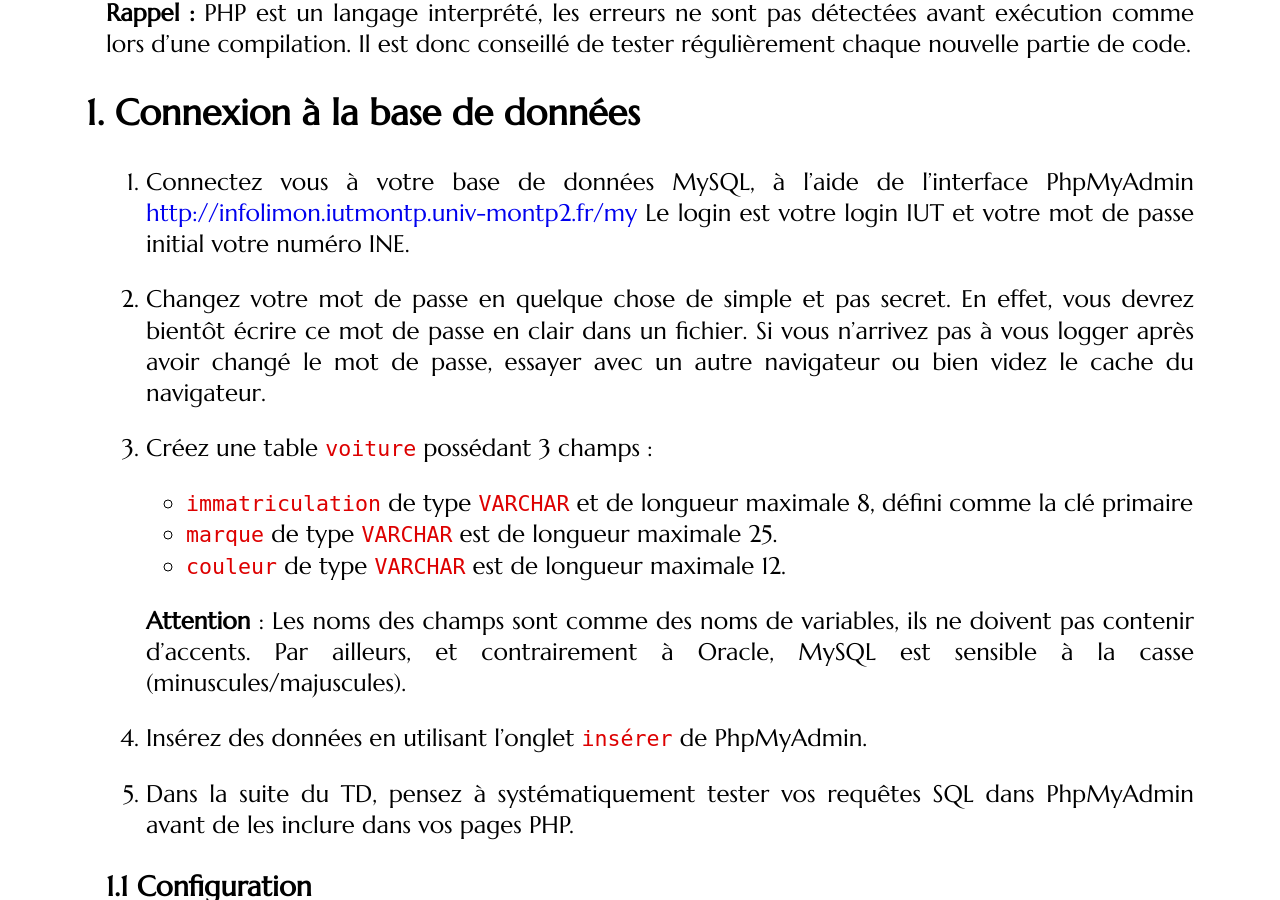
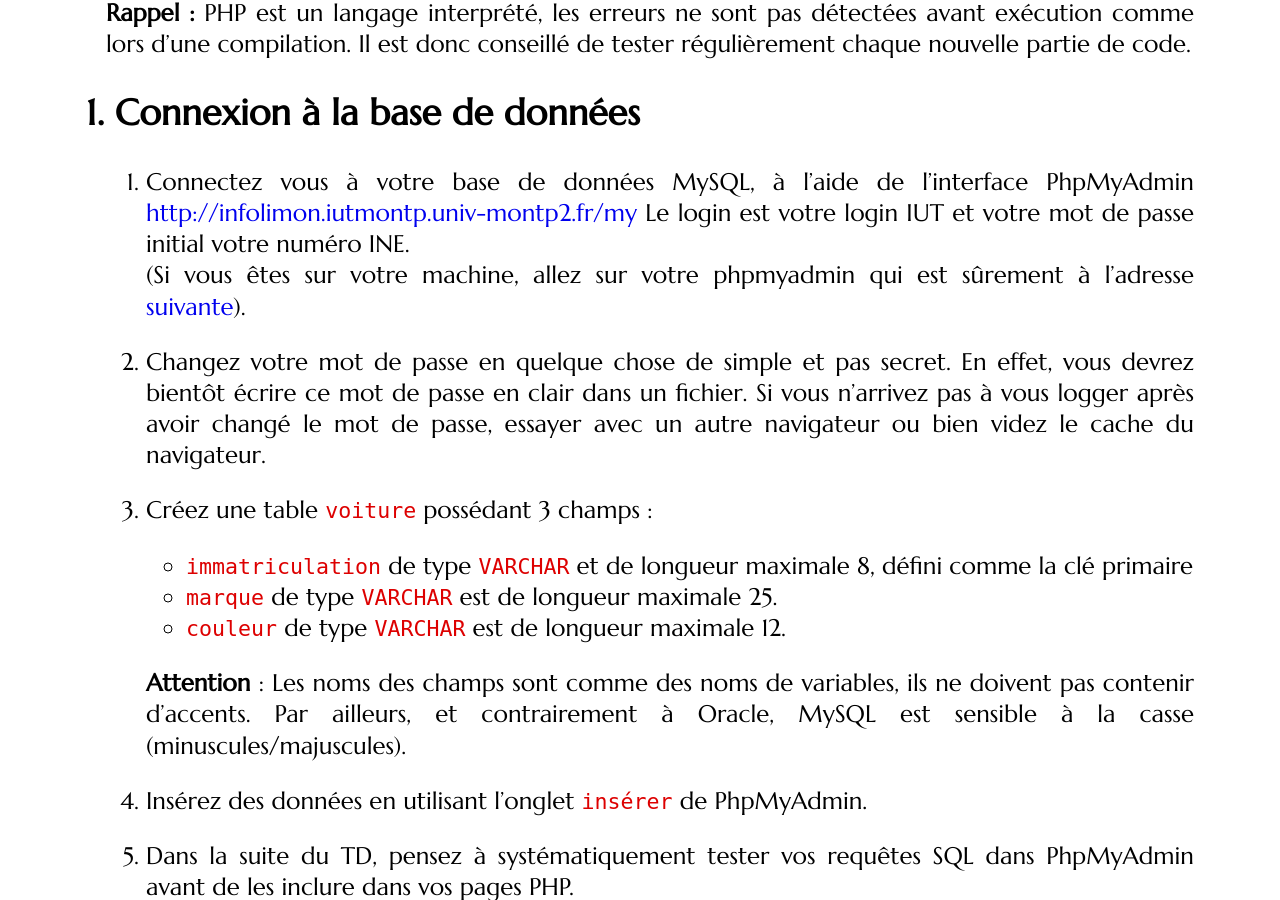
Before and after one commit to romainlebreton/R3.01-DeveloppementWeb, a Jekyll site: the page built from tutorials/tutorial2.md, in a window 1280 px wide and 900 px high, scrolled down 388 px. Built offline with Jekyll 4.4.1, drawn with Linux system fonts in a browser that asks for light colours; some web fonts are replaced.

Commit message:
Update tutorial2.md

```diff
--- a/tutorials/tutorial2.md
+++ b/tutorials/tutorial2.md
@@ -23,6 +23,8 @@ régulièrement chaque nouvelle partie de code.
 1. Connectez vous à votre base de données MySQL, à l'aide de l'interface PhpMyAdmin
 [http://infolimon.iutmontp.univ-montp2.fr/my](http://infolimon.iutmontp.univ-montp2.fr/my)
 Le login est votre login IUT et votre mot de passe initial votre numéro  INE.
+(Si vous êtes sur votre machine, allez sur votre phpmyadmin qui est sûrement à l'adresse
+[suivante](http://localhost/phpmyadmin)).
 
 2. Changez votre mot de passe en quelque chose de simple et pas secret. En
    effet, vous devrez bientôt écrire ce mot de passe en clair dans un fichier.
```
